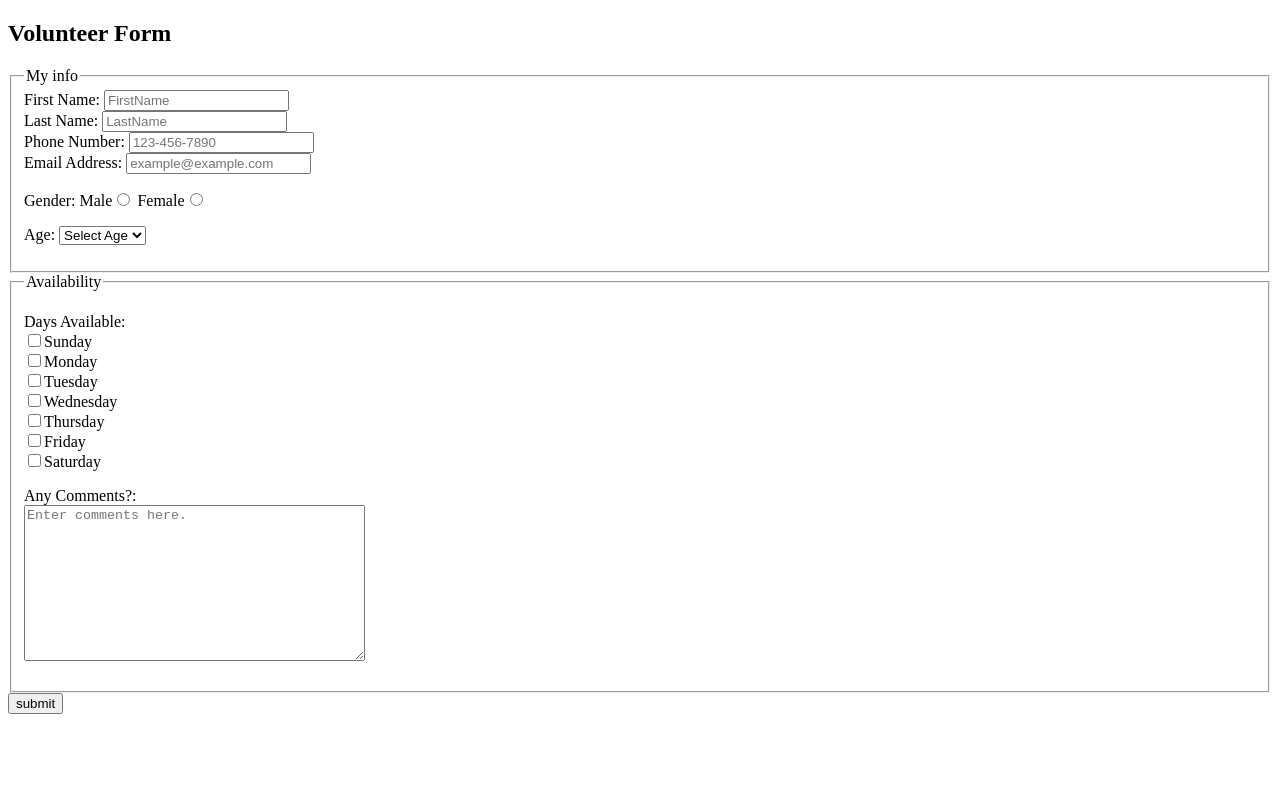
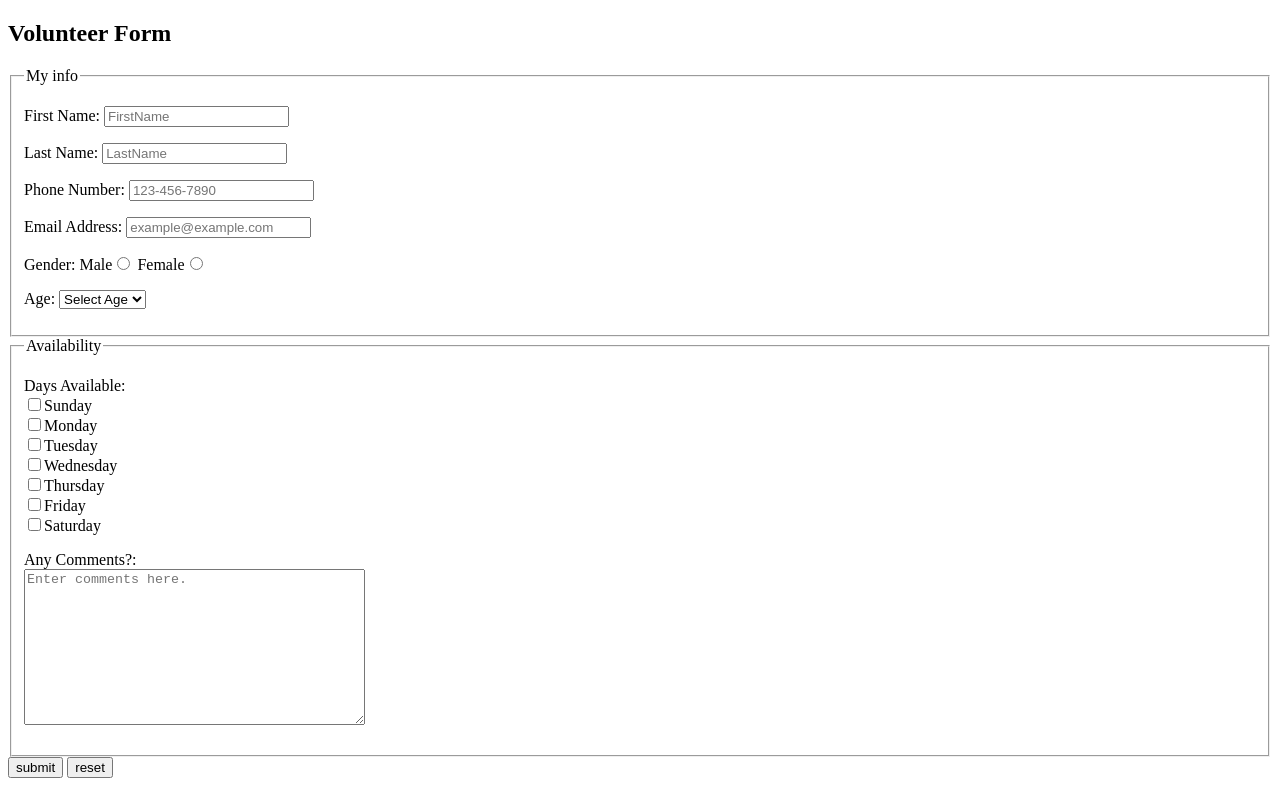
Before and after one commit to wmei1/itmd361_mysite, a plain HTML site: page PP3/pp3.html in a window 1280 px wide. Drawn offline with Linux system fonts and the light colour scheme.

```diff
--- a/PP3/pp3.html
+++ b/PP3/pp3.html
@@ -7,13 +7,14 @@
 <body>
 	<section>
 		<h1>Volunteer Form</h1>
-		<form action="http://bloomingdale.sat.iit.edu/kriedan/lab3formscript.php" method="Post" >
+		<form action="http://bloomingdale.sat.iit.edu/kriedan/lab3formscript.php" method="post" >
 		<fieldset id="myinfo">
 			<legend>My info</legend>
-			<label>First Name: <input type="text" name="first_name_field" placeholder="FirstName"></label><br>
-			<label>Last Name: <input type="text" name="last_name_field" placeholder="LastName"></label> <br>
-			<label>Phone Number: <input type="tel" name="phone_field" placeholder="123-456-7890"></label> <br>
-			<label>Email Address: <input type="email" name="email_field" placeholder="example@example.com"></label>
+			<p><label>First Name: <input type="text" name="first_name_field" placeholder="FirstName"></label></p>
+			<p>Last Name: <input type="text" name="last_name_field" placeholder="LastName"></label> </p>
+			<p>Phone Number: <input type="tel" name="phone_field" placeholder="123-456-7890"></label> </P>
+			<p>Email Address: <input type="email" name="email_field" placeholder="example@example.com"></label>
+
 			<p>
 				<label>Gender: </label>
 				<label>Male<input type="radio" name="gender_field" value ="male"></label>
@@ -59,6 +60,7 @@
 		</fieldset>
 
 		<input type="submit" value="submit">
+		<input type="reset" value="reset">
 	</form>
 	</section>
 </body>
```
